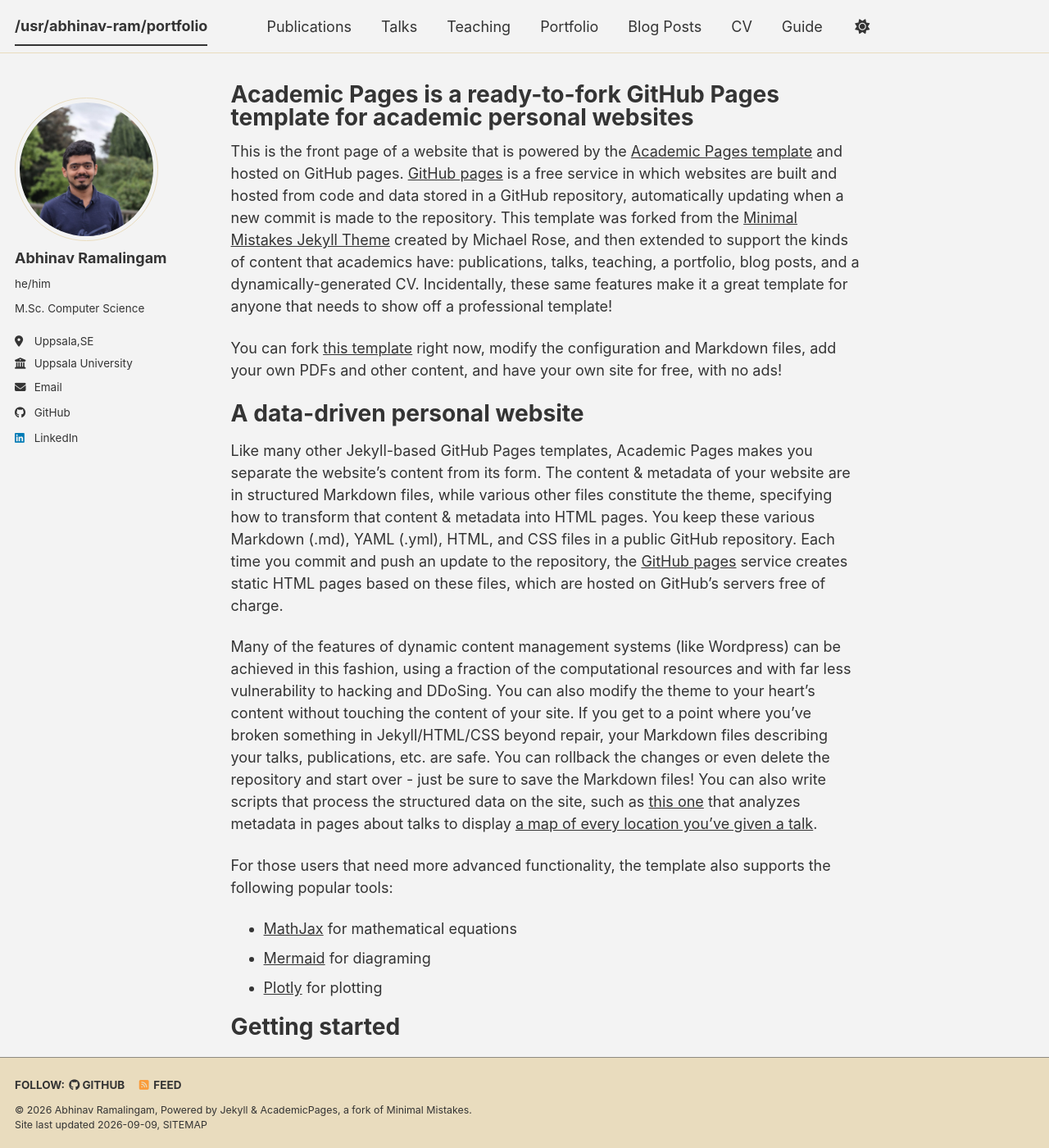
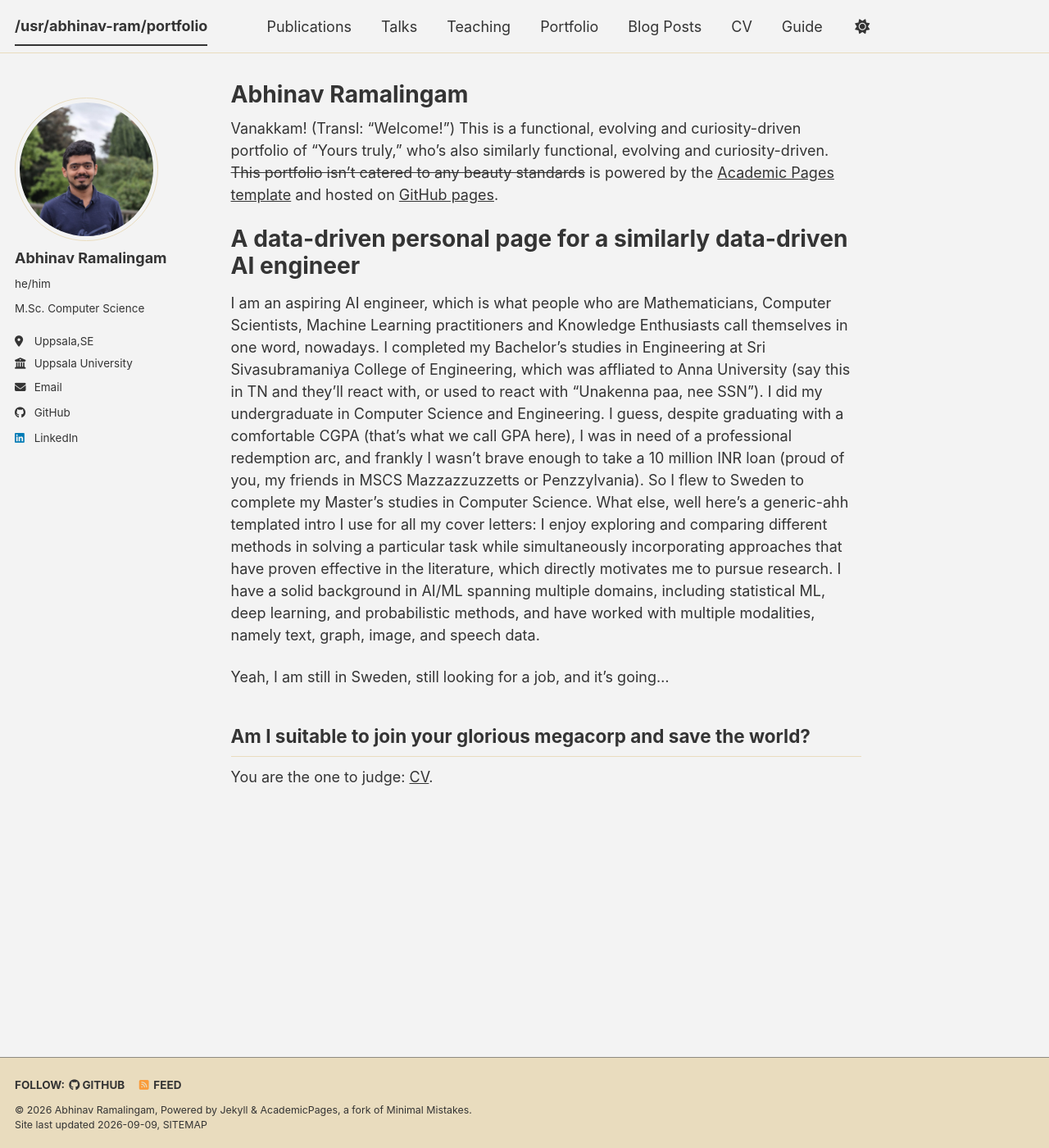
Before and after one commit to Abhinav-Ram/Abhinav-Ram.github.io, a Jekyll site: the page built from _pages/about.md, in a window 1280 px wide and 1400 px high. Shown: the whole window at 82% size. Built offline with Jekyll 4.4.1, drawn with Linux system fonts in a browser that asks for light colours; a style sheet for code colours, icons or effects is not loaded; some of the changed text lies outside the part shown.

Commit message:
About page

```diff
--- a/_pages/about.md
+++ b/_pages/about.md
@@ -1,56 +1,22 @@
 ---
 permalink: /
-title: "Academic Pages is a ready-to-fork GitHub Pages template for academic personal websites"
+title: "Abhinav Ramalingam"
 author_profile: true
 redirect_from:
   - /about/
   - /about.html
 ---
 
-This is the front page of a website that is powered by the [Academic Pages template](https://github.com/academicpages/academicpages.github.io) and hosted on GitHub pages. [GitHub pages](https://pages.github.com) is a free service in which websites are built and hosted from code and data stored in a GitHub repository, automatically updating when a new commit is made to the repository. This template was forked from the [Minimal Mistakes Jekyll Theme](https://mmistakes.github.io/minimal-mistakes/) created by Michael Rose, and then extended to support the kinds of content that academics have: publications, talks, teaching, a portfolio, blog posts, and a dynamically-generated CV. Incidentally, these same features make it a great template for anyone that needs to show off a professional template!
+Vanakkam! (Transl: "Welcome!")
+This is a functional, evolving and curiosity-driven portfolio of "Yours truly," who's also similarly functional, evolving and curiosity-driven. ~~This portfolio isn't catered to any beauty standards~~ is powered by the [Academic Pages template](https://github.com/academicpages/academicpages.github.io) and hosted on [GitHub pages](https://pages.github.com).
 
- You can fork [this template](https://github.com/academicpages/academicpages.github.io) right now, modify the configuration and Markdown files, add your own PDFs and other content, and have your own site for free, with no ads!
+A data-driven personal page for a similarly data-driven AI engineer
+======
+I am an aspiring AI engineer, which is what people who are Mathematicians, Computer Scientists, Machine Learning practitioners and Knowledge Enthusiasts call themselves in one word, nowadays. I completed my Bachelor's studies in Engineering at Sri Sivasubramaniya College of Engineering, which was affliated to Anna University (say this in TN and they'll react with, or used to react with "Unakenna paa, nee SSN"). I did my undergraduate in Computer Science and Engineering. I guess, despite graduating with a comfortable CGPA (that's what we call GPA here), I was in need of a professional redemption arc, and frankly I wasn't brave enough to take a 10 million INR loan (proud of you, my friends in MSCS Mazzazzuzzetts or Penzzylvania). So I flew to Sweden to complete my Master's studies in Computer Science. What else, well here's a generic-ahh templated intro I use for all my cover letters:
+I enjoy exploring and comparing different methods in solving a particular task while simultaneously incorporating approaches that have proven effective in the literature, which directly motivates me to pursue research. I have a solid background in AI/ML spanning multiple domains, including statistical ML, deep learning, and probabilistic methods, and have worked with multiple modalities, namely text, graph, image, and speech data.
 
-A data-driven personal website
-======
-Like many other Jekyll-based GitHub Pages templates, Academic Pages makes you separate the website's content from its form. The content & metadata of your website are in structured Markdown files, while various other files constitute the theme, specifying how to transform that content & metadata into HTML pages. You keep these various Markdown (.md), YAML (.yml), HTML, and CSS files in a public GitHub repository. Each time you commit and push an update to the repository, the [GitHub pages](https://pages.github.com/) service creates static HTML pages based on these files, which are hosted on GitHub's servers free of charge.
+Yeah, I am still in Sweden, still looking for a job, and it's going...
 
-Many of the features of dynamic content management systems (like Wordpress) can be achieved in this fashion, using a fraction of the computational resources and with far less vulnerability to hacking and DDoSing. You can also modify the theme to your heart's content without touching the content of your site. If you get to a point where you've broken something in Jekyll/HTML/CSS beyond repair, your Markdown files describing your talks, publications, etc. are safe. You can rollback the changes or even delete the repository and start over - just be sure to save the Markdown files! You can also write scripts that process the structured data on the site, such as [this one](https://github.com/academicpages/academicpages.github.io/blob/master/talkmap.ipynb) that analyzes metadata in pages about talks to display [a map of every location you've given a talk](https://academicpages.github.io/talkmap.html).
-
-For those users that need more advanced functionality, the template also supports the following popular tools:
-- [MathJax](https://www.mathjax.org/) for mathematical equations
-- [Mermaid](https://mermaid.js.org/) for diagraming
-- [Plotly](https://plotly.com/javascript/) for plotting
-
-Getting started
-======
-1. Register a GitHub account if you don't have one and confirm your e-mail (required!)
-1. Fork [this template](https://github.com/academicpages/academicpages.github.io) by clicking the "Use this template" button in the top right.
-1. Go to the repository's settings (rightmost item in the tabs that start with "Code", should be below "Unwatch"). Rename the repository "[your GitHub username].github.io", which will also be your website's URL.
-1. Set site-wide configuration and create content & metadata (see below -- also see [this set of diffs](https://archive.is/3TPas) showing what files were changed to set up [an example site](https://getorg-testacct.github.io) for a user with the username "getorg-testacct")
-1. Upload any files (like PDFs, .zip files, etc.) to the files/ directory. They will appear at https://[your GitHub username].github.io/files/example.pdf.
-1. Check status by going to the repository settings, in the "GitHub pages" section
-
-Site-wide configuration
+Am I suitable to join your glorious megacorp and save the world?
 ------
-The main configuration file for the site is in the base directory in [_config.yml](https://github.com/academicpages/academicpages.github.io/blob/master/_config.yml), which defines the content in the sidebars and other site-wide features. You will need to replace the default variables with ones about yourself and your site's github repository. The configuration file for the top menu is in [_data/navigation.yml](https://github.com/academicpages/academicpages.github.io/blob/master/_data/navigation.yml). For example, if you don't have a portfolio or blog posts, you can remove those items from that navigation.yml file to remove them from the header.
-
-Create content & metadata
-------
-For site content, there is one Markdown file for each type of content, which are stored in directories like _publications, _talks, _posts, _teaching, or _pages. For example, each talk is a Markdown file in the [_talks directory](https://github.com/academicpages/academicpages.github.io/tree/master/_talks). At the top of each Markdown file is structured data in YAML about the talk, which the theme will parse to do lots of cool stuff. The same structured data about a talk is used to generate the list of talks on the [Talks page](https://academicpages.github.io/talks), each [individual page](https://academicpages.github.io/talks/2012-03-01-talk-1) for specific talks, the talks section for the [CV page](https://academicpages.github.io/cv), and the [map of places you've given a talk](https://academicpages.github.io/talkmap.html) (if you run this [python file](https://github.com/academicpages/academicpages.github.io/blob/master/talkmap.py) or [Jupyter notebook](https://github.com/academicpages/academicpages.github.io/blob/master/talkmap.ipynb), which creates the HTML for the map based on the contents of the _talks directory).
-
-**Markdown generator**
-
-The repository includes [a set of Jupyter notebooks](https://github.com/academicpages/academicpages.github.io/tree/master/markdown_generator
-) that converts a CSV containing structured data about talks or presentations into individual Markdown files that will be properly formatted for the Academic Pages template. The sample CSVs in that directory are the ones I used to create my own personal website at stuartgeiger.com. My usual workflow is that I keep a spreadsheet of my publications and talks, then run the code in these notebooks to generate the Markdown files, then commit and push them to the GitHub repository.
-
-How to edit your site's GitHub repository
-------
-Many people use a git client to create files on their local computer and then push them to GitHub's servers. If you are not familiar with git, you can directly edit these configuration and Markdown files directly in the github.com interface. Navigate to a file (like [this one](https://github.com/academicpages/academicpages.github.io/blob/master/_talks/2012-03-01-talk-1.md) and click the pencil icon in the top right of the content preview (to the right of the "Raw | Blame | History" buttons). You can delete a file by clicking the trashcan icon to the right of the pencil icon. You can also create new files or upload files by navigating to a directory and clicking the "Create new file" or "Upload files" buttons.
-
-Example: editing a Markdown file for a talk
-![Editing a Markdown file for a talk](/images/editing-talk.png)
-
-For more info
-------
-More info about configuring Academic Pages can be found in [the guide](https://academicpages.github.io/markdown/), the [growing wiki](https://github.com/academicpages/academicpages.github.io/wiki), and you can always [ask a question on GitHub](https://github.com/academicpages/academicpages.github.io/discussions). The [guides for the Minimal Mistakes theme](https://mmistakes.github.io/minimal-mistakes/docs/configuration/) (which this theme was forked from) might also be helpful.
+You are the one to judge: [CV]({{ site.url }}{{ site.baseurl }}/files/Resume_Main_AR.pdf).
```
Also changed, not shown: 2 other files.
